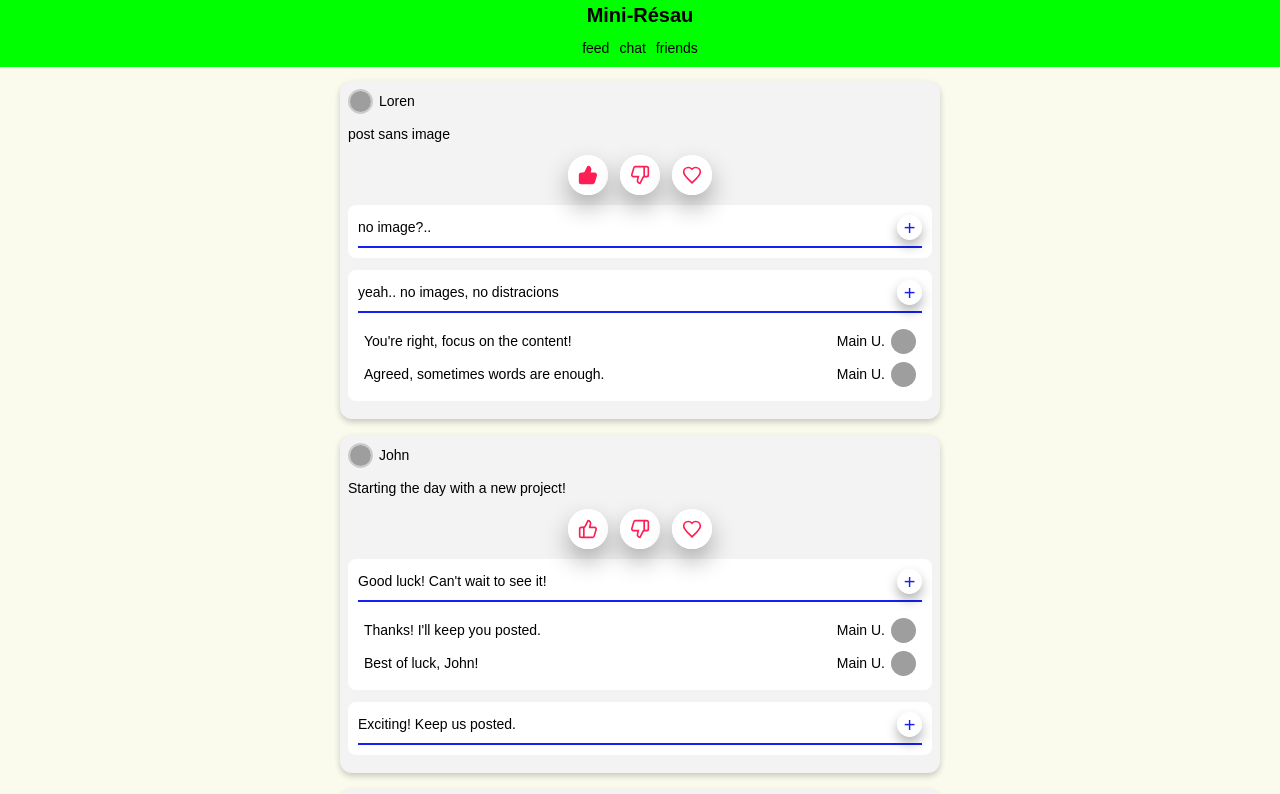
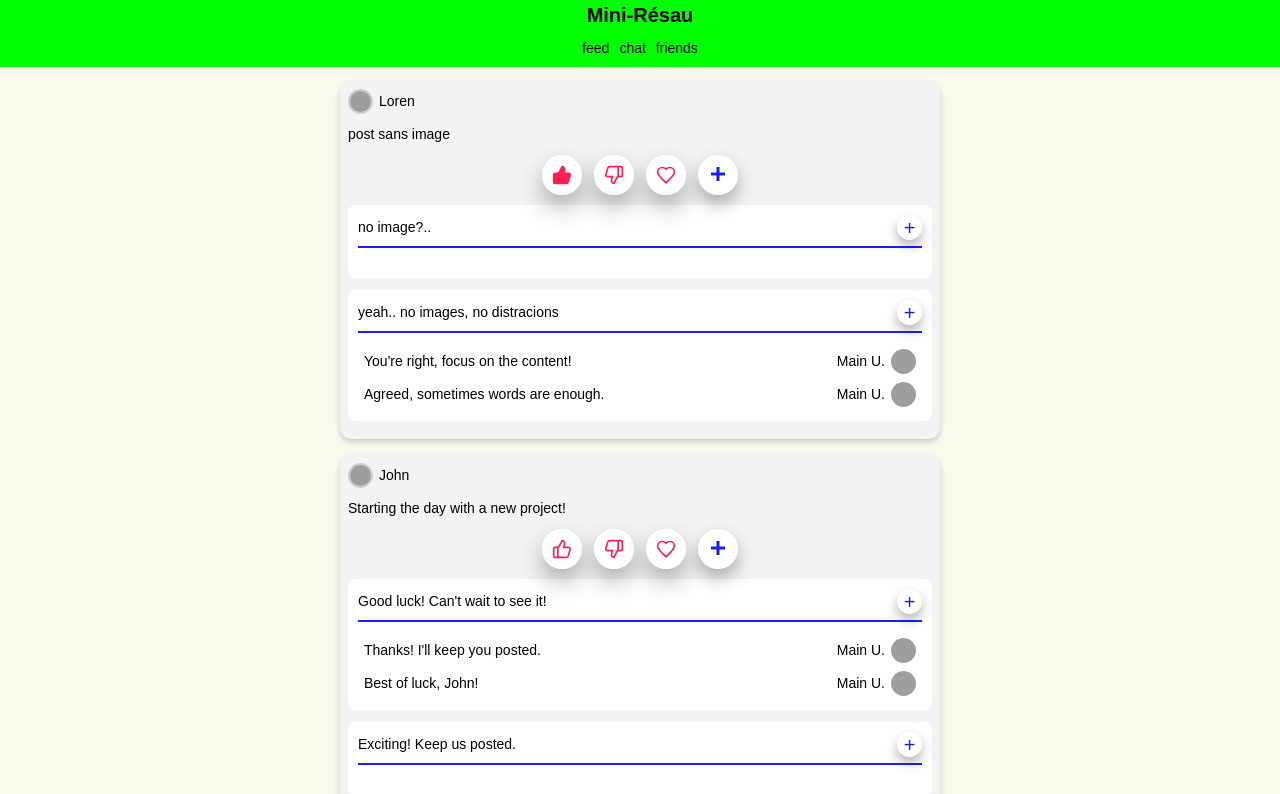
Before and after one commit to SallesCosta/mini-resau, a website built with Vite: page index.html in a window 1280 px wide. Both pictures are taken after a click on the button 588 px from the left and 175 px from the top of the page. Shown: the top 794 px of the page. Built offline with nearby package versions, Linux system fonts and the light colour scheme; grey boxes are pictures that could not be loaded.

Commit message:
feat: add post commentary

```diff
--- a/src/components/LikeButton.style.scss
+++ b/src/components/LikeButton.style.scss
@@ -1,4 +1,27 @@
 @use "../styles/_variables";
+
+.comment-button {
+  align-items: center;
+  appearance: none;
+  border: none;
+  border-radius: 50%;
+  background: white;
+  box-shadow: 0 0.3em 0.6em rgba(black, 0.3);
+  cursor: pointer;
+  color: variables.$blue;
+  display: flex;
+  font-size: 3rem;
+  height: 4rem;
+  justify-content: center;
+  outline: none;
+  transition: transform variables.$duration variables.$easing;
+  width: 4rem;
+  z-index: 2;
+
+  &:hover {
+    transform: scale(1.1);
+  }
+}
 
 .like-button {
   font-size: 4rem;
@@ -85,12 +108,19 @@
   grid-area: 1 / 1;
 }
 
+.plus path {
+  stroke: variables.$blue;
+  stroke-width: 3;
+  fill: transparent;
+  transition: fill variables.$duration variables.$easing;
+}
 .heart {
   width: 0.5em;
   height: 0.5em;
   display: block;
   transition: fill variables.$duration variables.$easing;
 }
+
 
 .heart path {
   stroke: variables.$red;
--- a/src/components/LikeButton.ts
+++ b/src/components/LikeButton.ts
@@ -1,5 +1,16 @@
 import "./LikeButton.style.scss"
 import { dc } from "../helpers/helpers"
+
+export const PlusIcon = () => {
+ const i = dc('div')
+
+ i.innerHTML= `
+ <svg class="plus" xmlns="http://www.w3.org/2000/svg" width="24" height="24" viewBox="0 0 24 24">
+     <path d="M5 12h14"/><path d="M12 5v14"/>
+   </svg>
+ `
+ return i
+}
 
 const HeartIcon = () => `
   <svg class="heart" width="24" height="24" viewBox="0 0 24 24">
@@ -50,7 +61,7 @@ export const LikeButton = (icon: SvgIconProps, postId: number) => {
 
   button.addEventListener("click", () => {
     const CardWrapper = document.querySelector<HTMLDivElement>(
-      `[data-js="feed-card__reation-wrapper__${postId}"]`,
+      `[data-js="feed-card__reaction-wrapper__${postId}"]`,
     )
 
     if (CardWrapper) {
--- a/src/pages/FeedPage/FeedPage.style.scss
+++ b/src/pages/FeedPage/FeedPage.style.scss
@@ -51,13 +51,13 @@
 
   // ------------------- Post Content --------------
   &__post-image {
-    border-radius: 12px;
+    border-radius: 1.2rem;
     cursor: pointer;
     display: block;
-    height: 70px;
+    height: 7rem;
     margin: 0 auto;
     object-fit: cover;
-    width: 70px;
+    width: 7rem;
 
     @media (min-width: variables.$breakpoint-mobile) {
       width: 150px;
@@ -77,36 +77,16 @@
     justify-content: center;
   }
 
-  &__base-button {
-    cursor: pointer;
-    border: none;
-    background-color: transparent;
-
-    &:hover {
-      transform: scale(1.1);
-    }
-  }
-  &__like-button {
-    color: variables.$blue;
-  }
-
-  &__unlike-button {
-    color: variables.$blue;
-  }
-
-  &__love-button {
-    color: variables.$red;
-  }
 
   &__comments-wrapper {
     background: transparent;
     display: flex;
     flex-direction: column;
-    gap: 12px;
+    gap: 1.2rem;
   }
 
   &__comment {
     background: variables.$background-white;
-    padding: 2px 4px;
+    padding: 0.2rem 0.4rem;
   }
 }
--- a/src/pages/FeedPage/FeedPage.ts
+++ b/src/pages/FeedPage/FeedPage.ts
@@ -3,7 +3,7 @@ import "../../components/Modal-style.scss"
 import { dc } from "../../helpers/helpers"
 import postList from "../../helpers/posts.json"
 import { openModal, Modal } from "../../components/Modal"
-import { LikeButton } from "../../components/LikeButton"
+import { LikeButton, PlusIcon } from "../../components/LikeButton"
 import { Comment } from "./components/Comment"
 
 export interface Reply {
@@ -16,7 +16,7 @@ export interface CommentProps {
   comment_id: string
   comment_author_id: string
   content: string
-  replies: Reply[] // Array de objetos Reply
+  replies: Reply[]
 }
 
 interface AuthorProps {
@@ -72,15 +72,28 @@ const createCard = (post: PostProps) => {
   Card.setAttribute("data-author", post.author.author_id)
   Card.classList.add("feed-page__card")
 
+
+  const AddCommentButton = (postId: number) => {
+  const addCommentButton = dc('button')
+  addCommentButton.classList.add('comment-button')
+  addCommentButton.appendChild(PlusIcon())
+  addCommentButton.addEventListener("click", () => {
+    // localizar o post pelo id e inserir nele um outro input
+  } )
+
+  return addCommentButton
+  }
+
   const ReactionsWrapper = dc("div")
   ReactionsWrapper.setAttribute(
     "data-js",
-    `feed-card__reation-wrapper__${post.post_id}`,
+    `feed-card__reaction-wrapper__${post.post_id}`,
   )
   ReactionsWrapper.classList.add("feed-page__reactions-wrapper")
   ReactionsWrapper.appendChild(LikeButton("like", post.post_id))
   ReactionsWrapper.appendChild(LikeButton("dislike", post.post_id))
   ReactionsWrapper.appendChild(LikeButton("heart", post.post_id))
+  ReactionsWrapper.appendChild(AddCommentButton(post.post_id))
 
   const AnchorToScroll = dc("div")
   AnchorToScroll.setAttribute("data-js", `postImage-${post.post_id}`)
--- a/src/pages/FeedPage/components/Comment.ts
+++ b/src/pages/FeedPage/components/Comment.ts
@@ -37,6 +37,7 @@ export const Comment = (data: CommentProps) => {
         reply_author_id: userData.userId,
         content: ReplyInput.value,
       }
+
       data.replies.push(sender)
       ReplyInput.value = ""
       renderReplies()
@@ -85,9 +86,7 @@ export const Comment = (data: CommentProps) => {
   FirstCommentWrapper.appendChild(ReplyButton)
 
   CommentWrapper.appendChild(FirstCommentWrapper)
-  if (data.replies.length !== 0) {
-    CommentWrapper.appendChild(ReplyList)
-  }
+  CommentWrapper.appendChild(ReplyList)
   CommentWrapper.appendChild(InputWrapper)
 
   return CommentWrapper
```
Also changed, not shown: src/assets/plus.svg (added).
